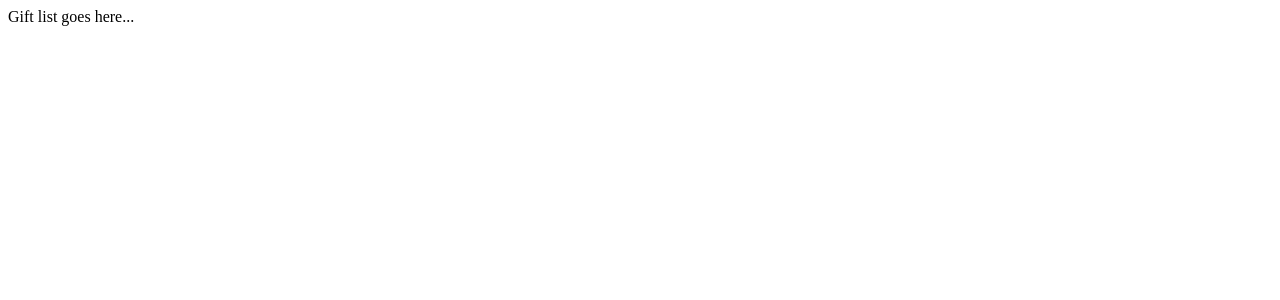
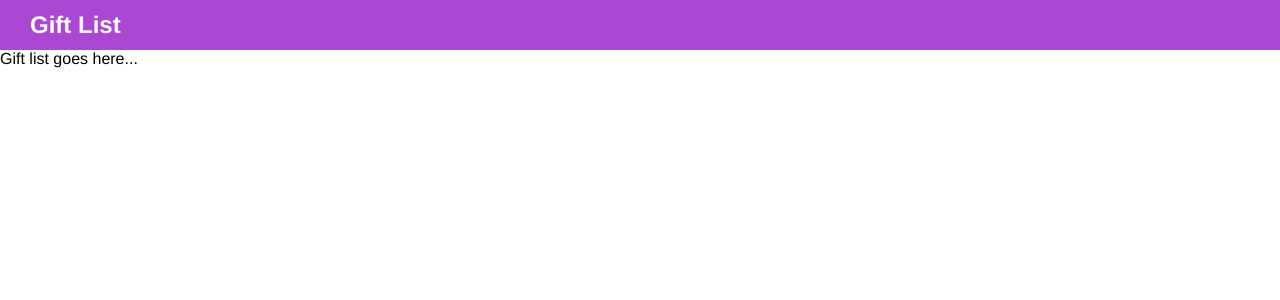
Before and after one commit to zosia-fabijanska/gift-ideas-list, a React (Create React App) app: page / in a window 1280 px wide. Shown: the top 300 px of the page. Built offline with nearby package versions, Linux system fonts and the light colour scheme.

Commit message:
Add navbar and global styles. Closes #3
:pear: @zosia-fabijanska

```diff
--- a/src/App.js
+++ b/src/App.js
@@ -1,14 +1,17 @@
-import React, { Component } from 'react';
+import React, { Component } from 'react'
 import List from './List'
+import Navbar from './components/Navbar'
+import './globalStyle'
 
 class App extends Component {
   render() {
     return (
       <div className="App">
+        <Navbar />
         Gift list goes here...
       </div>
-    );
+    )
   }
 }
 
-export default App;
+export default App
--- /dev/null
+++ b/src/components/Navbar.js
@@ -0,0 +1,21 @@
+import React from 'react'
+import styled from 'styled-components'
+
+const Nav = styled.nav`
+  display: flex;
+  align-items: center;
+  height: 50px;
+  background-color: #AC47D3;
+  color: white;
+`
+
+const NavHeading = styled.h1`
+  margin: 0 0 0 30px;
+`
+
+const Navbar = () => (
+  <Nav>
+    <NavHeading>Gift List</NavHeading>
+  </Nav>
+)
+export default Navbar
--- /dev/null
+++ b/src/globalStyle.js
@@ -0,0 +1,8 @@
+import { injectGlobal } from 'styled-components';
+
+injectGlobal`
+  body {
+    margin: 0;
+    font-family: "Helvetica Neue", Helvetica, Arial, sans-serif;
+  }
+`
```
